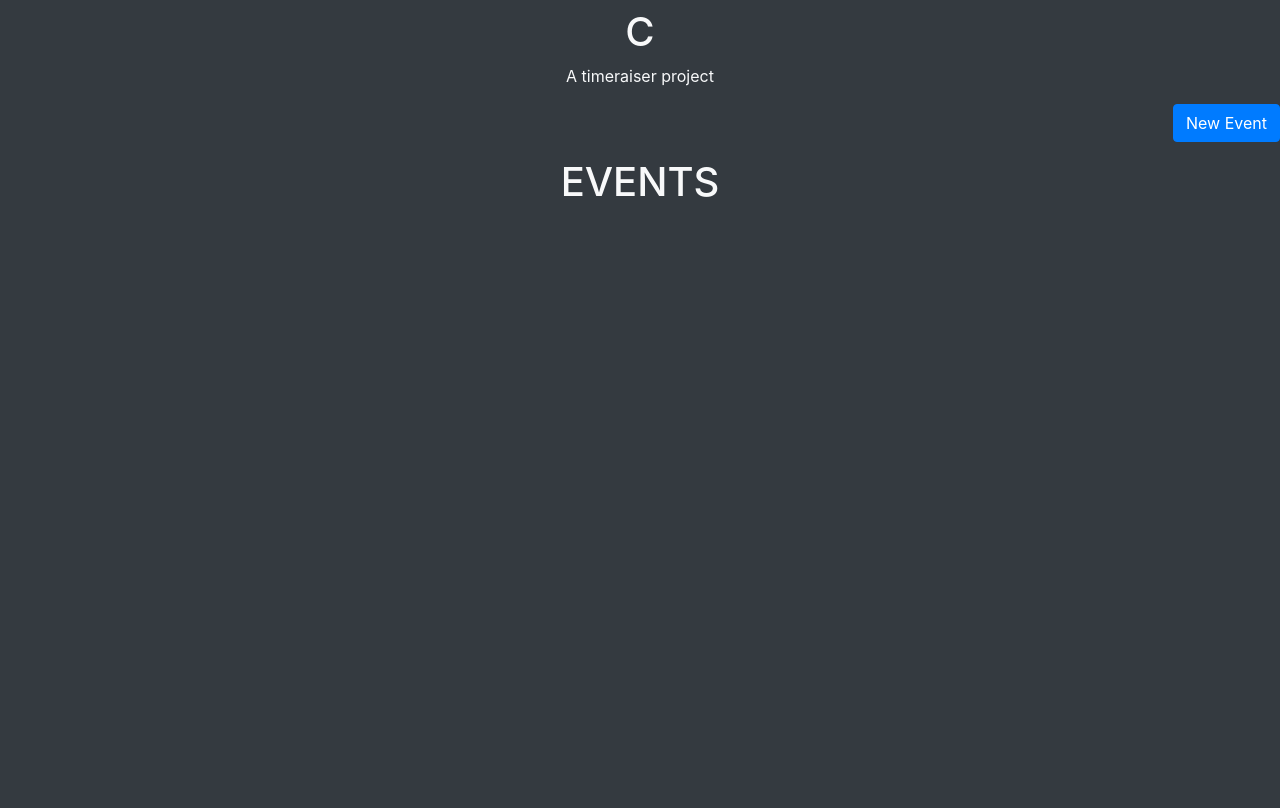
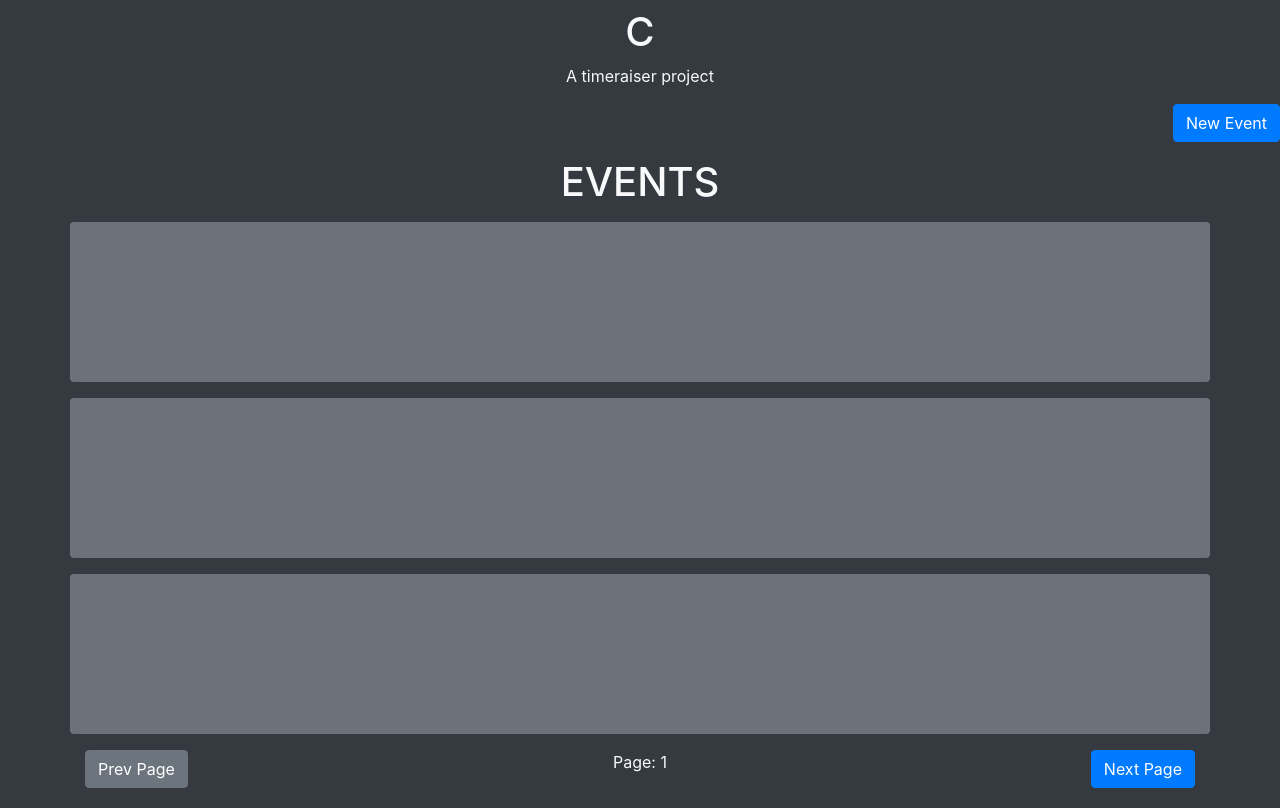
Before and after one commit to real-connect-me/connect-me-prototype, a Flask app: page / in a window 1280 px wide. Run offline with Flask 2, Linux system fonts and the light colour scheme; some libraries are stand-ins or nearby versions.

Commit message:
pages in url

```diff
--- a/homepage.py
+++ b/homepage.py
@@ -2,16 +2,16 @@
 from flask import Flask, request, url_for, render_template, redirect
 
 app = Flask(__name__)
-app.config.from_prefixed_env()
+# app.config.from_prefixed_env()
 # events = os.environ["events"] # list full of dictionaries with event data
 events = []
-start = 0
 
 @app.route("/", methods=["GET", "POST"])
 def homepage():
+    page = request.args.get("page", default = 0, type = int)
     if request.method == "POST":
         events.append({"name":request.form["Event Name"], "place":request.form["Event Place"], "time":request.form["Event Time"]})
-    return render_template("home.html", evs=events, s=start)
+    return render_template("home.html", evs=events, page=page)
 
 @app.route("/event-create")
 def eventform():
--- a/templates/home.html
+++ b/templates/home.html
@@ -20,14 +20,31 @@
         </div>
     </div>
     <h1 class="d-flex justify-content-center mt-3 text-light">EVENTS</h3>
-    {% for i in evs %}
-        <div class="container rounded h-custom bg-light mt-3">
-            <div class="d-flex flex-column h-100 text-light">
-                <div class="p-2">{{i["name"]}}</div>
-                <div class="p-2">At {{i["place"]}}</div>
-                <div class="p-2 mt-auto">{{i["time"]}}</div>
+    {% for i in range(3) %}
+        <div class="container rounded h-custom bg-light mt-3 text-light">
+            {% if page*3 + i < evs.__len__() %}
+                <div class="p-2">{{evs[page*3 + i]["name"]}}</div>
+                <div class="p-2">At {{evs[page*3 + i]["place"]}}</div>
+                <div class="p-2 mt-auto">{{evs[page*3 + i]["time"]}}</div>
+            {% endif %}
+        </div>
+    {% endfor %}
+    <div class="container mt-3">
+        <div class="row">
+            <div class="col text-left">
+                {% if page > 0 %}
+                    <a class="btn btn-primary" href="/?page={{page-1}}" role="button">Prev Page</a>
+                {% else %}
+                    <a class="btn btn-secondary" href="/" role="button">Prev Page</a>
+                {% endif %}
+            </div>
+            <div class="col-3 ">
+                <div class="d-flex justify-content-center align-content-center text-light">Page: {{page+1}}</div>
+            </div>
+            <div class="col text-right">
+                <a class="btn btn-primary" href="/?page={{page+1}}" role="button">Next Page</a>
             </div>
         </div>
-    {% endfor %}
+    </div>
 </body>
 </html>
```
